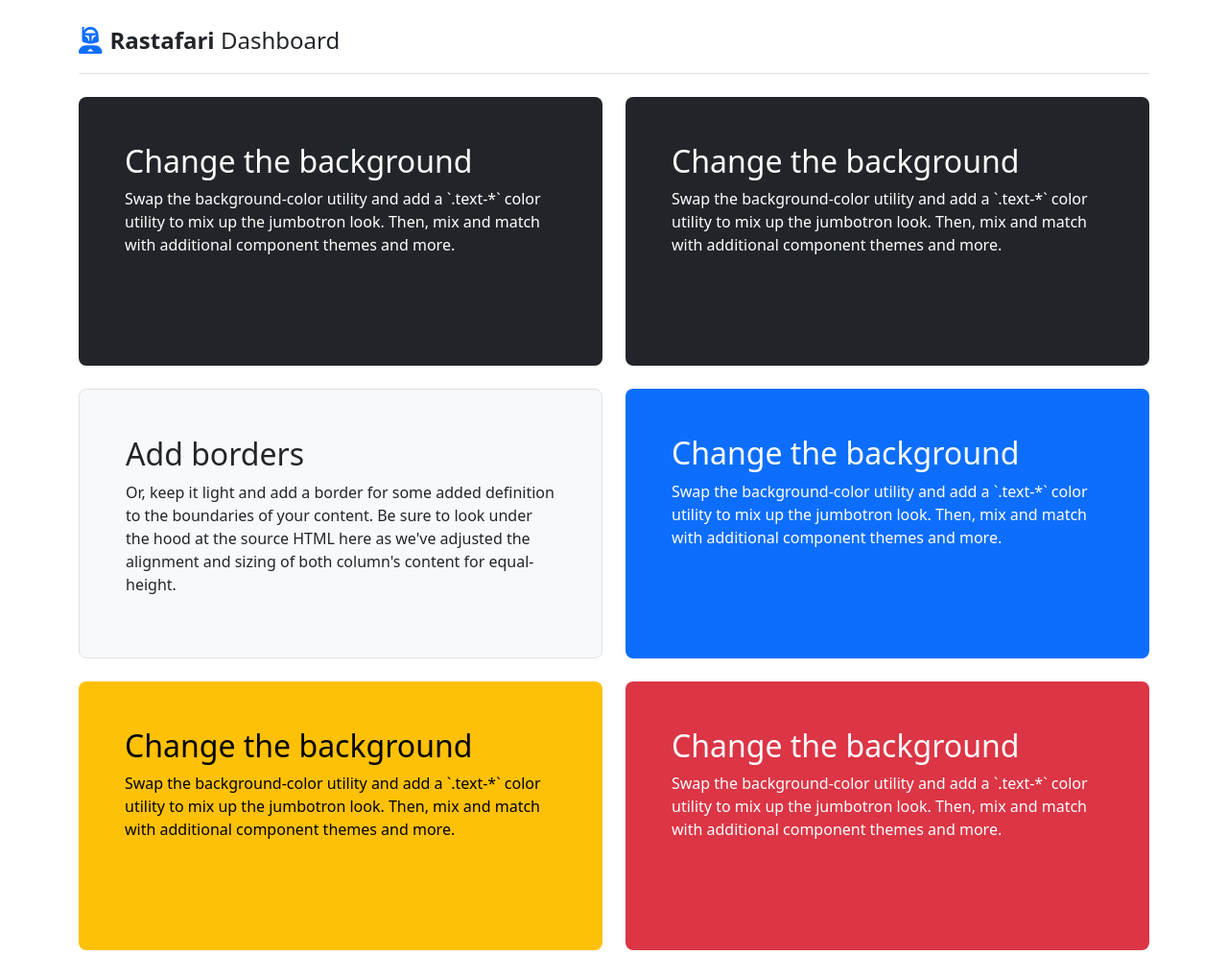
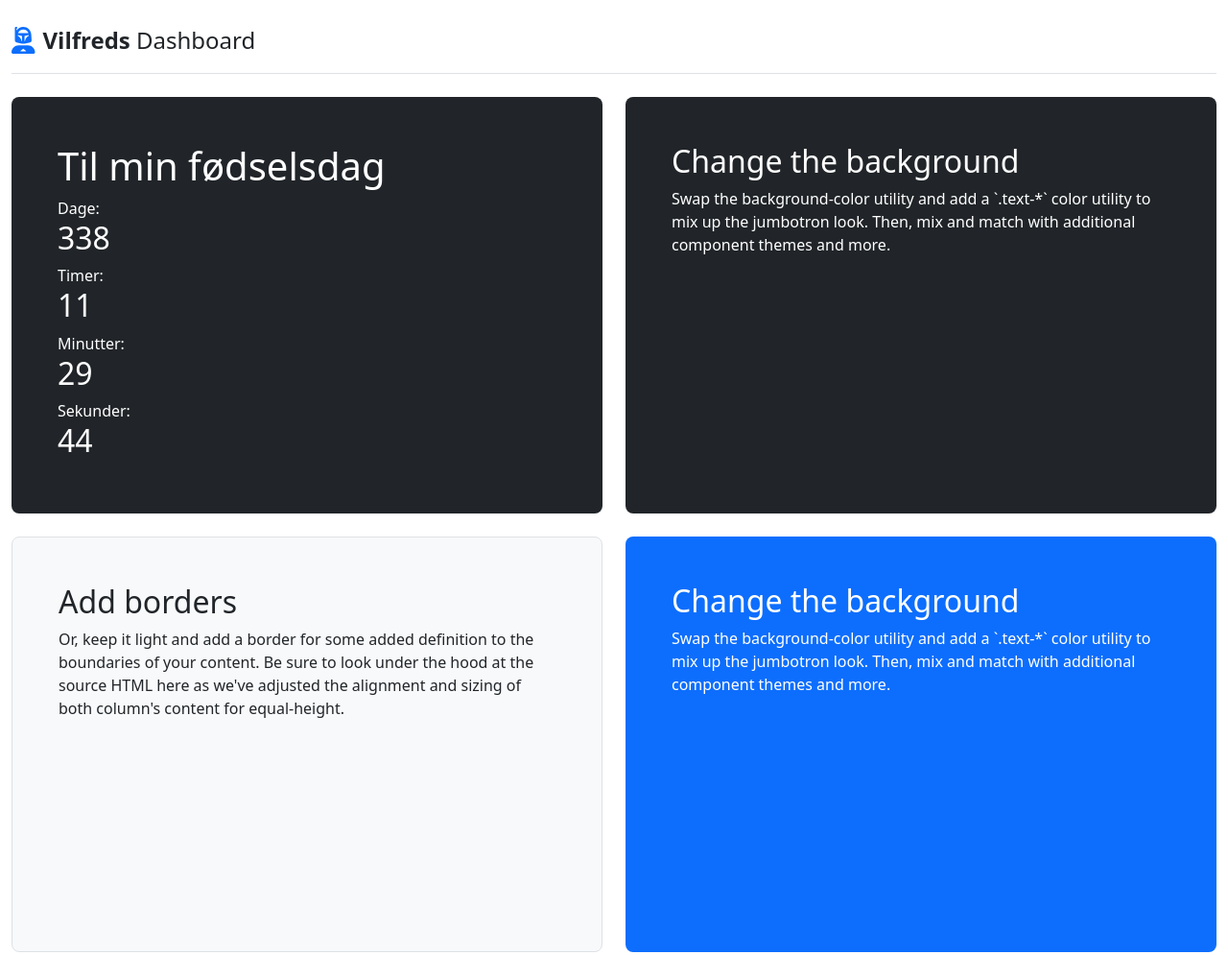
Before and after one commit to rastermanden/countdown, a website built with Vite: page index.html in a window 1280 px wide. Shown: the top 995 px of the page at 96% size. Built offline with nearby package versions, Linux system fonts and the light colour scheme.

Commit message:
fødselsdags nedtælling

```diff
--- a/index.html
+++ b/index.html
@@ -5,16 +5,18 @@
     <link rel="icon" type="image/svg+xml" href="/vite.svg" />
     <link rel="stylesheet" href="/scss/app.scss">
     <meta name="viewport" content="width=device-width, initial-scale=1.0" />
-    <title>Rastafari | Dashboard</title>
+    <script src="https://cdnjs.cloudflare.com/ajax/libs/moment.js/2.18.1/moment.js"></script>
+
+
   </head>
   <body>
 
-    <div class="container py-4 h-100 d-flex flex-column">
+    <div class="container-fluid py-4 h-100 d-flex flex-column">
       <header class="pb-3 mb-4 border-bottom">
         <a href="/" class="d-flex align-items-center text-dark text-decoration-none">
           <!-- <svg xmlns="http://www.w3.org/2000/svg" height="28" class="me-2 text-primary" fill="currentColor" viewBox="0 0 512 512"><path d="M288 128h80c53 0 96-43 96-96V16c0-8.8-7.2-16-16-16H368c-53 0-96 43-96 96v16c0 8.8 7.2 16 16 16zM240 96c0-23.1 6.1-44.7 16.8-63.4c-5.5-.4-11.1-.6-16.8-.6C107.5 32 0 139.5 0 272S107.5 512 240 512s240-107.5 240-240c0-49.5-15-95.5-40.7-133.7C419 152 394.4 160 368 160H288c-26.5 0-48-21.5-48-48V96z"/></svg> -->
           <svg xmlns="http://www.w3.org/2000/svg" height="28" class="me-2 text-primary" fill="currentColor" viewBox="0 0 448 512"><path d="M323 120C309.4 78 270 48 224 48s-85.4 30-99 72H323zm5.5 36.4L248 171.5v98.4l9.5-1.9c7.6-49.7 42.9-81.5 71.9-97.8l-.9-13.8zm-209 0l-.9 13.8c29 16.3 64.2 48.1 71.9 97.8l9.5 1.9V171.5l-80.5-15.1zM96 70C123.1 27.7 170.5 0 224 0c80.1 0 146.5 62.2 151.7 142.2L383 256.5c1.3 20-12.4 37.9-32.1 41.8L250.1 318.4c-5.2 1-10.4 1.6-15.7 1.6H213.5c-5.3 0-10.5-.5-15.7-1.6L97 298.3c-16.2-3.2-28.4-16-31.4-31.6c-1-3.4-1.6-7-1.6-10.7V16C64 7.2 71.2 0 80 0H96c8.8 0 16 7.2 16 16s-7.2 16-16 16V70zm38.4 282H313.6C387.8 352 448 412.2 448 486.4c0 14.1-11.5 25.6-25.6 25.6H25.6C11.5 512 0 500.5 0 486.4C0 412.2 60.2 352 134.4 352zm37.1 103.4c-3.7 2.8-1.7 8.6 2.9 8.6h99.2c4.6 0 6.6-5.9 2.9-8.6l-47.7-35.8c-2.8-2.1-6.8-2.1-9.6 0l-47.7 35.8z"/></svg>
-          <span class="fs-4"><strong class="fw-semibold">Rastafari</strong> Dashboard</span>
+          <span class="fs-4"><strong class="fw-semibold">Vilfreds</strong> Dashboard</span>
         </a>
       </header>
 
@@ -22,8 +24,13 @@
         <!-- dashbaord components: start -->
         <div class="g-col-6">
           <div class="p-5 h-100 text-bg-dark rounded-3">
-            <h2>Change the background</h2>
-            <p>Swap the background-color utility and add a `.text-*` color utility to mix up the jumbotron look. Then, mix and match with additional component themes and more.</p>
+            <div class="date-countdown-container">
+              <h1>Til min fødselsdag</h1>
+              Dage: <h2 id="day">100</h2>
+              Timer: <h2 id="hour">20</h2>
+              Minutter: <h2 id="minute">20</h2>
+              Sekunder: <h2 id="second">08</h2>
+            </div>
           </div>
         </div>
           <div class="g-col-6">
@@ -66,5 +73,6 @@
 
     <!-- <div id="app"></div>
     <script type="module" src="/src/main.ts"></script> -->
+    <script type="text/javascript" src="index.js"></script>
   </body>
 </html>
--- /dev/null
+++ b/index.js
@@ -0,0 +1,46 @@
+let dayField = document.getElementById('day');
+let hourField = document.getElementById('hour');
+let minuteField = document.getElementById('minute');
+let secondField = document.getElementById('second');
+
+let interval;
+
+// Convert to milisecond
+const second = 1000;
+const minute = second * 60;
+const hour = minute * 60;
+const day = hour * 24;
+
+let eventDay = new Date('02/11/2024');
+// Setting event dat a week from current date for the demo to work in perpetuity
+eventDay = new Date(eventDay.getTime() + 7 * day);
+
+// Implement countdown logic
+const countDownFn = () => {
+  const today = new Date();
+  const timeSpan = eventDay - today;
+
+  if (timeSpan <= -today) {
+    console.log("Unfortunately we have past the event day");
+    clearInterval(interval);
+    return;
+  } else if (timeSpan <= 0) {
+    console.log("Today is the event day");
+    clearInterval(interval);
+    return;
+  } else {
+    const days = Math.floor(timeSpan / day);
+    const hours = Math.floor((timeSpan % day) / hour);
+    const minutes = Math.floor((timeSpan % hour) / minute);
+    const seconds = Math.floor((timeSpan % minute) / second);
+
+    dayField.innerHTML = days;
+    hourField.innerHTML = hours;
+    minuteField.innerHTML = minutes;
+    secondField.innerHTML = seconds;
+
+  }
+
+}
+
+interval = setInterval(countDownFn, second);
```
